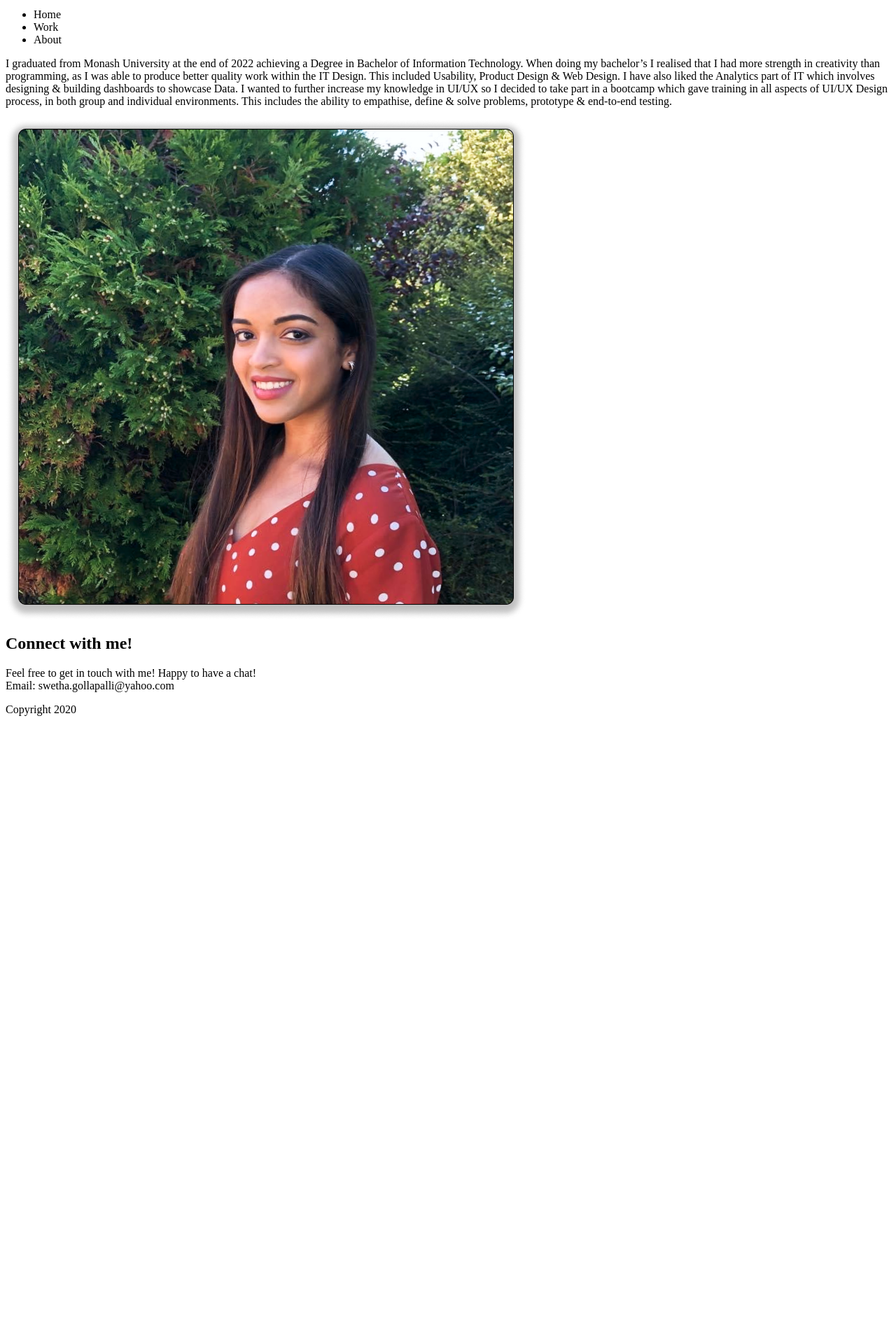
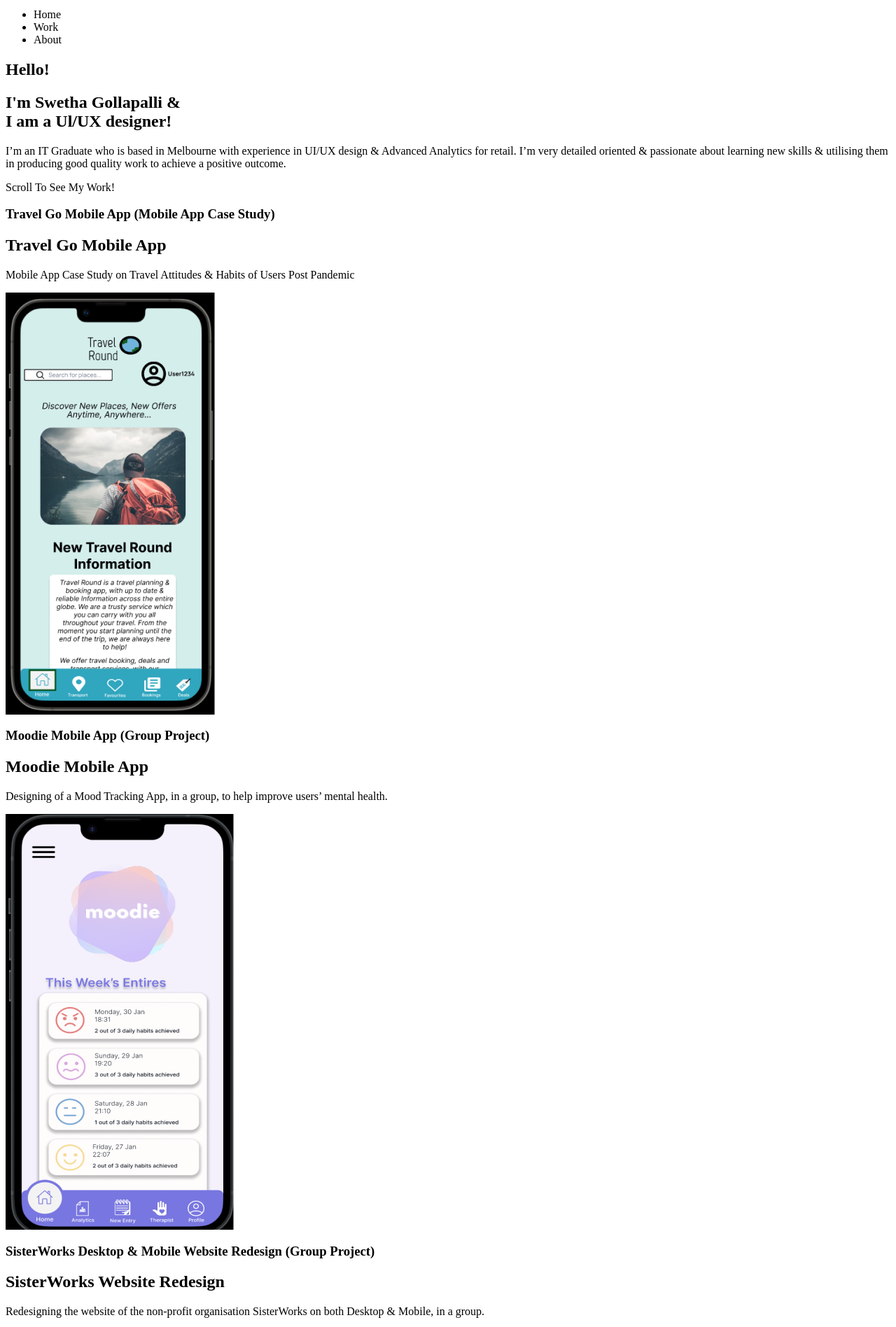
Before and after one commit to swez2001/UX_UI_HW_17, a plain HTML site: page index.html in a window 1280 px wide. Shown: the part 120-2016 px from the top of the page at 70% size. Before the commit the page ends 1151 px from the top, so only its background shows below. Drawn offline with Linux system fonts and the light colour scheme.

Commit message:
HTML layout for Homepage Done
Changed from About me Layout to Homepage layout

```diff
--- a/index.html
+++ b/index.html
@@ -1,5 +1,6 @@
 <html>
     <head>
+        <meta name='viewport' content='width=device-width, initial-scale=1'>
         <link rel="stylesheet" href="css/index.css">
         <title></title>
     </head>
@@ -18,16 +19,69 @@
 
             </nav>
         </header>
-        <section class="heroImg">
+        <section class="hero">
             <div class="content">
-                <p> I graduated from Monash University at the end of 2022 achieving a Degree in Bachelor of Information Technology. When doing my bachelor’s I realised that I had more strength in creativity than programming, as I was able to produce better quality work within the IT Design.
-                    This included Usability, Product Design & Web Design. I have also liked the Analytics part of IT which involves designing & building dashboards to showcase Data.
-                    I wanted to further increase my knowledge in UI/UX so I decided to take part in a bootcamp which gave training in all aspects of UI/UX Design process, in both group and individual environments.
-                    This includes the ability to empathise, define & solve problems, prototype & end-to-end testing.
+                <h1>Hello!</h1>
+                <h2>I'm Swetha Gollapalli & <br> I am a Ul/UX designer!</h2>
+                <p> I’m an IT Graduate who is based in Melbourne with experience in UI/UX design & Advanced Analytics for retail.
+                    I’m very detailed oriented & passionate about learning new skills & utilising them in producing good quality work to achieve a positive outcome.
                 </p>
+                <p>Scroll To See My Work!</p>
+                <!--Down arrow icon won't be implemented at the moment, researching for a library-->
+                <a> </a>
+            </div>
+        </section class="casestudyone">
+        <div class= "content">
+            <h3>
+                Travel Go Mobile App (Mobile App Case Study)
+            </h3>
+            <div class= "backing-block">
+                <h2>Travel Go Mobile App</h2>
+                <p>Mobile App Case Study on Travel Attitudes & Habits of Users Post Pandemic</p>
+                <img src= "Images/Case Study image 1.png">
+            </div>
+        </div>
+        <section>
 
-                <img src="Images/IMG_2061 1.png">
+        </section class="casestudytwo">
+        <div class= "content">
+            <h3>
+                Moodie Mobile App (Group Project)
+            </h3>
+            <div class= "backing-block">
+                <h2>Moodie Mobile App</h2>
+                <p>Designing of a Mood Tracking App, in a group, to help improve users’ mental health.</p>
+                <img src= "Images/Case Study image 2.png">
             </div>
+        </div>
+        <section>
+
+        </section class="casestudythree">
+        <div class= "content">
+            <h3>
+                SisterWorks Desktop & Mobile Website Redesign (Group Project)
+            </h3>
+            <div class= "backing-block">
+                <h2>SisterWorks Website Redesign</h2>
+                <p>Redesigning the website of the non-profit organisation SisterWorks on both Desktop & Mobile, in a group.</p>
+                <img src= "Images/Case Study image 3.png">
+            </div>
+        </div>
+        <section>
+
+        </section class="casestudyfour">
+        <div class= "content">
+            <h3>
+                ATO Desktop & Mobile Website Redesign (Website Redesign Case Study)
+            </h3>
+            <div class= "backing-block">
+                <h2>ATO Website Redesign</h2>
+                <p>Redesigning the Government Agency website of ATO on both Desktop & Mobile.</p>
+                <img src= "Images/Case Study image 4.png">
+            </div>
+        </div>
+        <section>
+
         </section>
         <footer>
             <h2>
@@ -36,6 +90,9 @@
             <p>
                  Feel free to get in touch with me! Happy to have a chat!<br>Email: swetha.gollapalli@yahoo.com
             </p>
+            <a href="#" class="fa fa-facebook"></a>
+            <a href="#" class="fa fa-instagram"></a>
+            <a href="#" class="fa fa-linkedin"></a>
 
             <caption> Copyright 2020 </caption>
 
```
Also changed, not shown: Images/Case Study image 1.png (added), Images/Case Study image 2.png (added), Images/Case Study image 3.png (added), Images/Case Study image 4.png (added).
